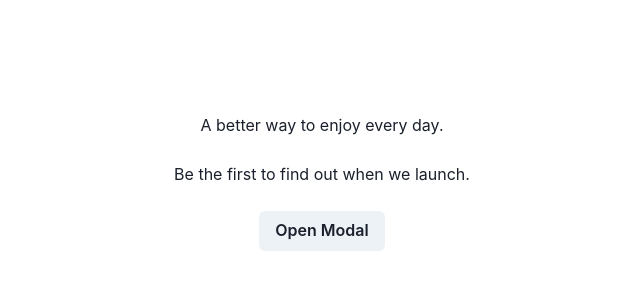
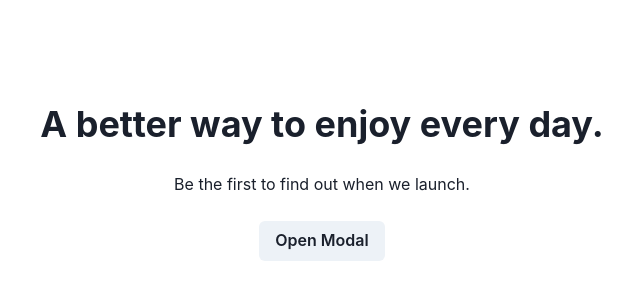
Before and after one commit to liamasis/broccoli-email-collector, a React (Create React App) app: page / in a window 1280 px wide. Shown: the part 218-518 px from the top of the page, without its empty margins (318-958 px from the left). Built offline with nearby package versions, Linux system fonts and the light colour scheme.

Commit message:
added heading

```diff
--- a/src/App.js
+++ b/src/App.js
@@ -1,4 +1,4 @@
-import { VStack } from "@chakra-ui/react";
+import { VStack, Heading } from "@chakra-ui/react";
 import "./App.css";
 import Popup from "./components/Popup";
 function App() {
@@ -10,7 +10,7 @@ function App() {
         justifyContent="center"
         alignItems="center"
       >
-        <h1>A better way to enjoy every day.</h1>
+        <Heading>A better way to enjoy every day.</Heading>
         <p>Be the first to find out when we launch.</p>
 
         <Popup />
```
Also changed, not shown: public/broccoli-svgrepo-com.svg (added).
